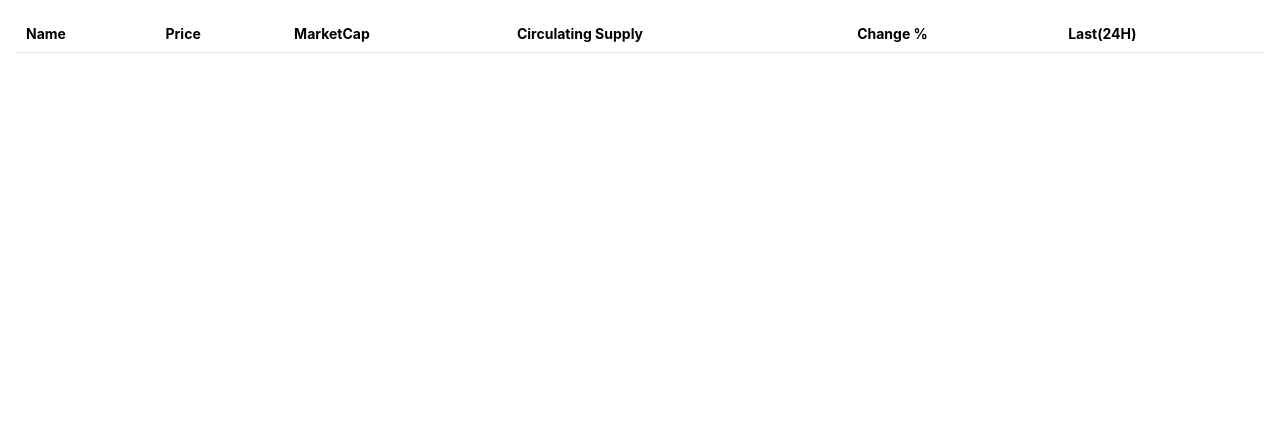
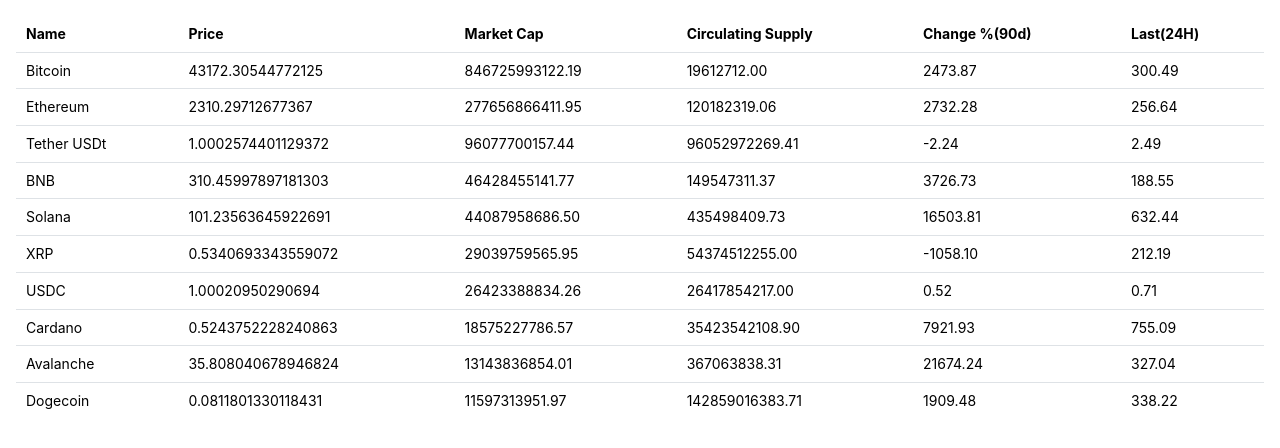
Before and after one commit to w3ye/crypto-table, a React (Vite) app: page / in a window 1280 px wide. Shown: the top 448 px of the page. Built offline with nearby package versions, Linux system fonts and the light colour scheme.

Commit message:
implement crypto table rows

```diff
--- /dev/null
+++ b/src/components/latestCryptoTable/LatestCryptoRows.tsx
@@ -0,0 +1,26 @@
+import { Table } from "@mantine/core";
+import { LatestListingResponse } from "../../types/response";
+
+type LatestCryptoRowsProps = {
+  latestCrypto: LatestListingResponse[];
+};
+export const LatestCryptoRows = ({ latestCrypto }: LatestCryptoRowsProps) => {
+  const rows = latestCrypto.map((crypto) => {
+    return (
+      <Table.Tr key={crypto.id}>
+        <Table.Td>{crypto.name}</Table.Td>
+        <Table.Td>{crypto.quote.USD.price}</Table.Td>
+        <Table.Td>{crypto.quote.USD.market_cap.toFixed(2)}</Table.Td>
+        <Table.Td>{crypto.circulating_supply.toFixed(2)}</Table.Td>
+        <Table.Td>
+          {(crypto.quote.USD.percent_change_90d * 100).toFixed(2)}
+        </Table.Td>
+        <Table.Td>
+          {(crypto.quote.USD.percent_change_24h * 100).toFixed(2)}
+        </Table.Td>
+      </Table.Tr>
+    );
+  });
+
+  return <Table.Tbody>{rows}</Table.Tbody>;
+};
--- a/src/components/latestCryptoTable/LatestCryptoTable.tsx
+++ b/src/components/latestCryptoTable/LatestCryptoTable.tsx
@@ -1,18 +1,22 @@
 import { Table } from "@mantine/core";
+import { LatestCryptoRows } from "./LatestCryptoRows";
+import { mockCryptoData } from "../../mock/mockLatestCryptoData";
 
 export const LatestCryptoTable = () => {
+  const latestCrypto = mockCryptoData;
   return (
     <Table>
       <Table.Thead>
         <Table.Tr>
           <Table.Th>Name</Table.Th>
           <Table.Th>Price</Table.Th>
-          <Table.Th>MarketCap</Table.Th>
+          <Table.Th>Market Cap</Table.Th>
           <Table.Th>Circulating Supply</Table.Th>
-          <Table.Th>Change %</Table.Th>
+          <Table.Th>Change %(90d)</Table.Th>
           <Table.Th>Last(24H)</Table.Th>
         </Table.Tr>
       </Table.Thead>
+      <LatestCryptoRows latestCrypto={latestCrypto} />
     </Table>
   );
 };
```
Also changed, not shown: src/types/response.ts (+12 -13 lines).
